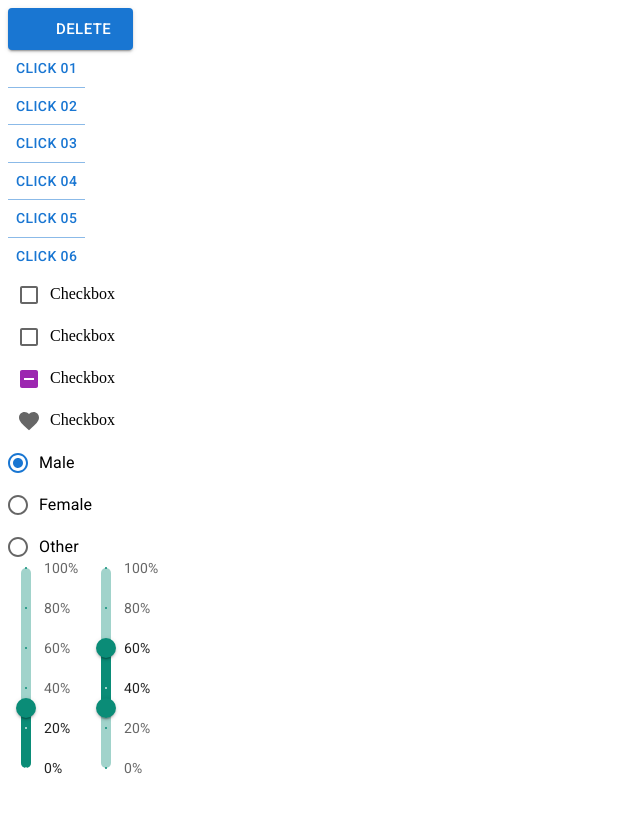
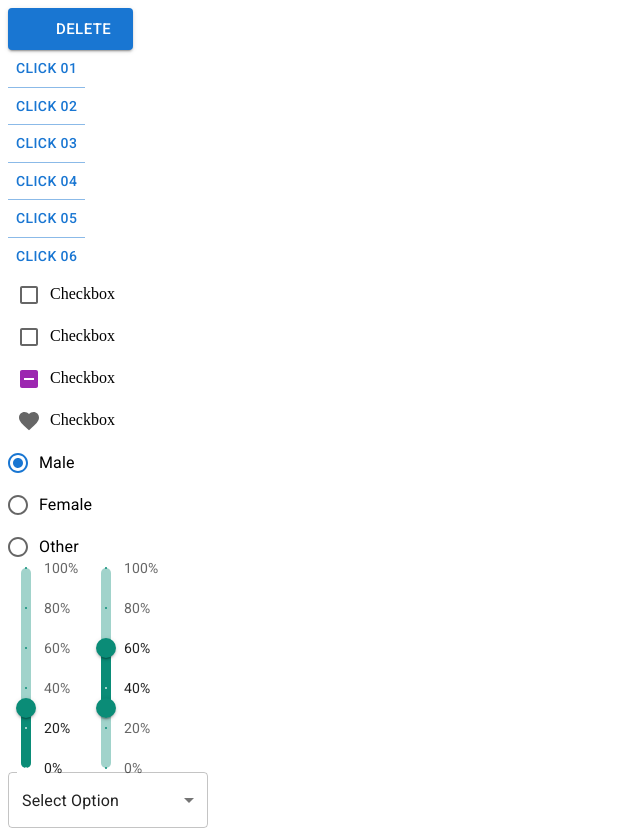
Before and after one commit to MUbaidJavaid/Material_UI_React_Libarary, a React (Vite) app: page / in a window 1280 px wide. Shown: the whole page, without its empty margins (0-640 px from the left). Before the commit the page ends 800 px from the top, so only its background shows below. Built offline with nearby package versions, Linux system fonts and the light colour scheme; some icons are missing.

Commit message:
Selecte add

```diff
--- a/src/App.tsx
+++ b/src/App.tsx
@@ -2,6 +2,7 @@ import { MyButton } from "./componentes/Button";
 import { MyButtonGroup } from "./componentes/ButtonGroup";
 import { MyCheckBox } from "./componentes/CheckBox";
 import { MyRadioButton } from "./componentes/RadioButton";
+import { MySelect } from "./componentes/Select";
 import { MySlider } from "./componentes/Slider";
 // import { TypographyText } from "./componentes/Typographyheading";
 
@@ -16,6 +17,7 @@ function App() {
       <MyCheckBox />
       <MyRadioButton />
       <MySlider />
+      <MySelect />
     </>
   )
 }
--- /dev/null
+++ b/src/componentes/Select.tsx
@@ -0,0 +1,33 @@
+import type { JSX } from "@emotion/react/jsx-runtime"
+import { MenuItem, Select } from "@mui/material"
+import type { SelectChangeEvent } from "@mui/material/Select"
+import React from "react";
+
+
+export const MySelect = (): JSX.Element => {
+    const [value, setValue] = React.useState<string>('');
+    const handleChange = (event: SelectChangeEvent) => {
+        setValue(event.target.value);
+        console.log(event.target.value);
+    }
+    return (
+        <>
+            <div className='flex justify-center items-center w-full '>
+                <Select
+                    labelId="demo-simple-select-label"
+                    id="demo-simple-select"
+                    displayEmpty
+                    value={value}
+                    label="Age"
+                    onChange={handleChange}
+                    sx={{ width: 200 }}
+                >
+                    <MenuItem value=''>Select Option</MenuItem>
+                    <MenuItem value={'10'}>Ten</MenuItem>
+                    <MenuItem value={'20'}>Twenty</MenuItem>
+                    <MenuItem value={'30'}>Thirty</MenuItem>
+                </Select>
+            </div>
+        </>
+    )
+}
```
